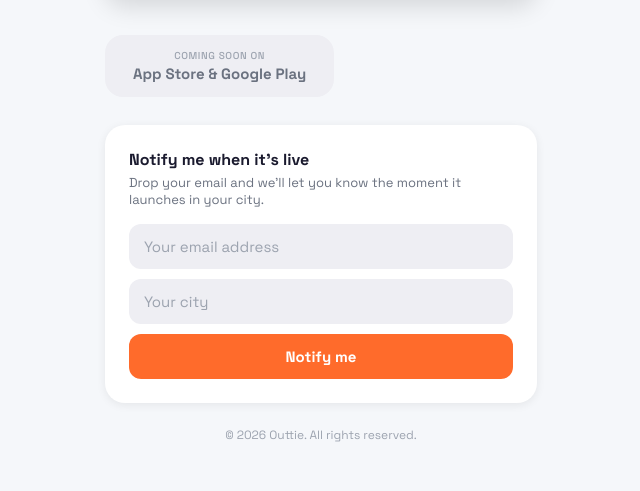
After one commit to yasshhanil/plan-recommendation-engine, a Django app: page / in a window 1280 px wide. The commit adds this page. Shown: the part 1147-1638 px from the top of the page, without its empty margins (319-959 px from the left). Run offline with Django 5.2, Linux system fonts and the light colour scheme.

Commit message:
fix: added home page and scoring improvements

```diff
--- a/plan_engine/urls.py
+++ b/plan_engine/urls.py
@@ -21,5 +21,6 @@ from recommendations import views
 urlpatterns = [
     path('admin/', admin.site.urls),
     path('api/', include('recommendations.urls')),
+    path('', views.home, name='home'),
     path('plan/<uuid:token>/', views.plan_landing_page, name='plan_landing_page'),
 ]
--- a/recommendations/constants.py
+++ b/recommendations/constants.py
@@ -2,7 +2,7 @@
 Constants for the Plan Recommendation Engine
 """
 
-VENUE_SWITCH_PROBABILITY = 0.9
+VENUE_SWITCH_PROBABILITY = 0.3
 
 CATEGORY_TAGS = [
     'cafe', 'restaurant', 'dessert', 'bar', 'activity', 'shopping'
--- a/recommendations/management/commands/fetch_venues.py
+++ b/recommendations/management/commands/fetch_venues.py
@@ -12,14 +12,14 @@ from django.conf import settings
 from recommendations.models import Venue, Area, TAG_STRUCTURE, validate_tags, tags_to_json
 
 # Global area and state variables
-AREA_NAME = 'Notting Hill'
+AREA_NAME = 'Camden'
 STATE_NAME = 'London'
 
 # Test region
 TEST_LOCATION = {
     'name': AREA_NAME,
-    'lat':  51.5152,
-    'lng': -0.2062,
+    'lat':  51.5390,
+    'lng': -0.1426,
     'radius': 3000  # 3km radius
 }
 
--- /dev/null
+++ b/recommendations/templates/home.html
@@ -0,0 +1,315 @@
+<!DOCTYPE html>
+<html lang="en">
+<head>
+  <meta charset="UTF-8">
+  <meta name="viewport" content="width=device-width, initial-scale=1.0">
+  <title>Outtie — Your night out, planned.</title>
+
+  <meta property="og:type"        content="website">
+  <meta property="og:title"       content="Outtie — Your night out, planned.">
+  <meta property="og:description" content="Tell us your vibe and we'll build the perfect day out, evening, or night on the town.">
+
+  <meta name="twitter:card"        content="summary_large_image">
+  <meta name="twitter:title"       content="Outtie — Your night out, planned.">
+  <meta name="twitter:description" content="Tell us your vibe and we'll build the perfect day out, evening, or night on the town.">
+
+  <link rel="preconnect" href="https://fonts.googleapis.com">
+  <link rel="preconnect" href="https://fonts.gstatic.com" crossorigin>
+  <link href="https://fonts.googleapis.com/css2?family=Space+Grotesk:wght@400;500;600;700;800&display=swap" rel="stylesheet">
+  <style>
+    :root {
+      --bg: #F5F7FA;
+      --card: #FFFFFF;
+      --input-surface: #EEEEF3;
+      --accent: #FF6B2B;
+      --success: #22C55E;
+      --text-primary: #1A1A2E;
+      --text-secondary: #6B7280;
+      --text-muted: #9CA3AF;
+      --radius-card: 20px;
+      --radius-pill: 999px;
+    }
+
+    * { margin: 0; padding: 0; box-sizing: border-box; }
+
+    body {
+      font-family: 'Space Grotesk', -apple-system, BlinkMacSystemFont, sans-serif;
+      background: var(--bg);
+      min-height: 100vh;
+      color: var(--text-primary);
+    }
+
+    .container {
+      max-width: 480px;
+      margin: 0 auto;
+      padding: 0 24px 48px;
+    }
+
+    /* ── Header ── */
+    .header { padding: 48px 0 40px; }
+
+    .logo {
+      font-size: 13px;
+      font-weight: 700;
+      color: var(--accent);
+      letter-spacing: 0.1em;
+      text-transform: uppercase;
+      margin-bottom: 32px;
+    }
+
+    .hero-label {
+      display: inline-block;
+      background: rgba(255, 107, 43, 0.1);
+      color: var(--accent);
+      font-size: 13px;
+      font-weight: 600;
+      padding: 4px 12px;
+      border-radius: var(--radius-pill);
+      margin-bottom: 16px;
+    }
+
+    .hero-heading {
+      font-size: 38px;
+      font-weight: 800;
+      color: var(--text-primary);
+      letter-spacing: -0.03em;
+      line-height: 1.1;
+      margin-bottom: 16px;
+    }
+
+    .hero-heading span { color: var(--accent); }
+
+    .hero-sub {
+      font-size: 17px;
+      color: var(--text-secondary);
+      line-height: 1.65;
+      margin-bottom: 0;
+    }
+
+    /* ── Screenshots ── */
+    .screenshots {
+      display: flex;
+      flex-direction: column;
+      gap: 16px;
+      margin: 36px 0;
+    }
+
+    .screenshot {
+      width: 100%;
+      border-radius: 20px;
+      box-shadow: 0 8px 24px rgba(0,0,0,0.13);
+      display: block;
+    }
+
+    /* ── Store badge ── */
+    .store-buttons {
+      display: flex;
+      gap: 12px;
+      margin-bottom: 28px;
+    }
+
+    .store-button {
+      background: var(--input-surface);
+      color: var(--text-muted);
+      border: none;
+      padding: 14px 28px;
+      border-radius: 18px;
+      font-weight: 700;
+      font-size: 14px;
+      display: inline-flex;
+      flex-direction: column;
+      align-items: center;
+      gap: 2px;
+      cursor: default;
+      font-family: inherit;
+    }
+
+    .store-button-label { font-size: 10px; font-weight: 500; text-transform: uppercase; letter-spacing: 0.06em; color: var(--text-muted); }
+    .store-button-name  { font-size: 15px; font-weight: 700; color: var(--text-secondary); }
+
+    /* ── Notify form ── */
+    .notify-form {
+      background: var(--card);
+      border-radius: var(--radius-card);
+      padding: 24px;
+      box-shadow: 0 2px 10px rgba(0,0,0,0.07);
+    }
+
+    .notify-form-title {
+      font-size: 16px;
+      font-weight: 700;
+      color: var(--text-primary);
+      margin-bottom: 4px;
+    }
+
+    .notify-form-subtitle {
+      font-size: 13px;
+      color: var(--text-secondary);
+      margin-bottom: 16px;
+    }
+
+    .notify-input {
+      width: 100%;
+      background: var(--input-surface);
+      border: 1.5px solid transparent;
+      border-radius: 12px;
+      padding: 12px 14px;
+      font-size: 15px;
+      color: var(--text-primary);
+      font-family: inherit;
+      margin-bottom: 10px;
+      outline: none;
+      transition: border-color 0.2s;
+    }
+
+    .notify-input::placeholder { color: var(--text-muted); }
+    .notify-input:focus { border-color: var(--accent); }
+    .notify-input.error { border-color: #EF4444; }
+
+    .notify-error {
+      font-size: 12px;
+      color: #EF4444;
+      margin-top: -6px;
+      margin-bottom: 10px;
+      display: none;
+    }
+
+    .notify-submit {
+      width: 100%;
+      background: var(--accent);
+      color: #fff;
+      border: none;
+      border-radius: 12px;
+      padding: 13px;
+      font-size: 15px;
+      font-weight: 700;
+      cursor: pointer;
+      font-family: inherit;
+      transition: opacity 0.2s;
+    }
+
+    .notify-submit:hover { opacity: 0.88; }
+    .notify-submit:disabled { opacity: 0.5; cursor: default; }
+
+    .notify-success {
+      display: none;
+      text-align: center;
+      padding: 8px 0;
+    }
+
+    .notify-success-icon { font-size: 32px; margin-bottom: 8px; }
+
+    .notify-success-text {
+      font-size: 15px;
+      font-weight: 600;
+      color: var(--success);
+    }
+
+    .notify-success-sub {
+      font-size: 13px;
+      color: var(--text-secondary);
+      margin-top: 4px;
+    }
+
+    /* ── Footer ── */
+    .footer { text-align: center; padding: 24px 0 0; color: var(--text-muted); font-size: 12px; }
+  </style>
+</head>
+<body>
+  <div class="container">
+    <div class="header">
+      <div class="logo">Outtie</div>
+      <span class="hero-label">Coming soon</span>
+      <h1 class="hero-heading">Your night out,<br><span>planned.</span></h1>
+      <p class="hero-sub">Tell us your vibe — we'll build you a day out, evening, or night on the town that fits. Discover thousands of unique possibilities across your city — no two <strong style="color:var(--accent);">outings</strong> are the same. Every plan is shareable as a card so you can send it to friends or loved ones before you've even made plans to meet.</p>
+    </div>
+
+    <div class="screenshots">
+      <img class="screenshot" src="https://storage.googleapis.com/plan-venue-images/static-resources/152shots_so.png" alt="Outtie app screenshot">
+      <img class="screenshot" src="https://storage.googleapis.com/plan-venue-images/static-resources/483shots_so.png" alt="Outtie app screenshot">
+    </div>
+
+    <div class="store-buttons">
+      <div class="store-button">
+        <span class="store-button-label">Coming soon on</span>
+        <span class="store-button-name">App Store &amp; Google Play</span>
+      </div>
+    </div>
+
+    <div class="notify-form" id="notifyForm">
+      <p class="notify-form-title">Notify me when it's live</p>
+      <p class="notify-form-subtitle">Drop your email and we'll let you know the moment it launches in your city.</p>
+
+      <input class="notify-input" id="notifyEmail" type="email" placeholder="Your email address" autocomplete="email">
+      <p class="notify-error" id="emailError">Please enter a valid email address.</p>
+
+      <input class="notify-input" id="notifyCity" type="text" placeholder="Your city" autocomplete="address-level2">
+      <p class="notify-error" id="cityError">Please enter your city.</p>
+
+      <button class="notify-submit" id="notifySubmit" onclick="submitWaitlist()">Notify me</button>
+
+      <div class="notify-success" id="notifySuccess">
+        <div class="notify-success-icon">🎉</div>
+        <p class="notify-success-text">You're on the list!</p>
+        <p class="notify-success-sub">We'll email you as soon as we launch.</p>
+      </div>
+    </div>
+
+    <footer class="footer">
+      <p>© 2026 Outtie. All rights reserved.</p>
+    </footer>
+  </div>
+
+  <script>
+    function submitWaitlist() {
+      var emailEl = document.getElementById('notifyEmail');
+      var cityEl  = document.getElementById('notifyCity');
+      var emailErr = document.getElementById('emailError');
+      var cityErr  = document.getElementById('cityError');
+      var btn = document.getElementById('notifySubmit');
+
+      var email = emailEl.value.trim();
+      var city  = cityEl.value.trim();
+      var valid = true;
+
+      emailEl.classList.remove('error'); emailErr.style.display = 'none';
+      cityEl.classList.remove('error');  cityErr.style.display  = 'none';
+
+      if (!email || !/^[^\s@]+@[^\s@]+\.[^\s@]+$/.test(email)) {
+        emailEl.classList.add('error'); emailErr.style.display = 'block';
+        valid = false;
+      }
+      if (!city) {
+        cityEl.classList.add('error'); cityErr.style.display = 'block';
+        valid = false;
+      }
+      if (!valid) return;
+
+      btn.disabled = true;
+      btn.textContent = 'Saving...';
+
+      fetch('/api/join-waitlist/', {
+        method: 'POST',
+        headers: { 'Content-Type': 'application/json' },
+        body: JSON.stringify({ email: email, city: city })
+      })
+      .then(function(r) { return r.json(); })
+      .then(function(data) {
+        document.getElementById('notifyForm').querySelector('.notify-form-title').style.display = 'none';
+        document.getElementById('notifyForm').querySelector('.notify-form-subtitle').style.display = 'none';
+        emailEl.style.display = 'none'; emailErr.style.display = 'none';
+        cityEl.style.display  = 'none'; cityErr.style.display  = 'none';
+        btn.style.display = 'none';
+        var successEl = document.getElementById('notifySuccess');
+        successEl.style.display = 'block';
+        successEl.querySelector('.notify-success-text').textContent = data.message || "You're on the list!";
+      })
+      .catch(function() {
+        btn.disabled = false;
+        btn.textContent = 'Notify me';
+        alert('Something went wrong. Please try again.');
+      });
+    }
+  </script>
+</body>
+</html>
--- a/recommendations/views.py
+++ b/recommendations/views.py
@@ -18,7 +18,7 @@ from .functions import (
     assign_weights,
     generate_plan,
     generate_plan_from_template,
-    ensure_category_tags_prioritized,
+    ensure_input_tags_prioritized,
     generate_share_image
 )
 from django.template.loader import render_to_string
@@ -121,7 +121,7 @@ def template_recommendation(request):
                 template_weights = PLAN_STAGE_WEIGHTS_2_STAGE.get(template_id, {}).get(confidence_level, {})
             else:
                 template_weights = PLAN_STAGE_WEIGHTS_3_STAGE.get(template_id, {}).get(confidence_level, {})
-            template_weights = ensure_category_tags_prioritized(template_weights, input_tags)
+            template_weights = ensure_input_tags_prioritized(template_weights, input_tags)
             plan_result = generate_plan_from_template(template_weights, input_tags, area_id, num_recommendations=number_of_stages)
 
         result = {
@@ -396,9 +396,10 @@ def plan_landing_page(request, token):
     # Fetch venues if plan has venue_ids, preserving order and parsing tags
     venues = []
     if plan.ids:
-        venue_map = {v.id: v for v in Venue.objects.filter(id__in=plan.ids)}
+        venue_map = {v.id: v for v in Venue.objects.select_related('area').filter(id__in=plan.ids)}
         plan_areas = plan.area if isinstance(plan.area, list) else []
         prev_lat = prev_lng = None
+        prev_area = None
         for i, venue_id in enumerate(plan.ids):
             venue = venue_map.get(venue_id)
             if not venue:
@@ -413,6 +414,16 @@ def plan_landing_page(request, token):
             if prev_lat is not None and venue.lat and venue.lng:
                 distance_km = _haversine(prev_lat, prev_lng, float(venue.lat), float(venue.lng))
             raw_area = plan_areas[i] if i < len(plan_areas) else (plan_areas[-1] if plan_areas else None)
+            db_area = venue.area.name if venue.area else None
+            stored_area = _fmt_area(raw_area)
+            city_name = plan.city.name if plan.city else None
+            # Prefer DB area; only use stored area if it differs from the city name
+            if db_area:
+                area_name = db_area
+            elif stored_area and stored_area.lower() != (city_name or '').lower():
+                area_name = stored_area
+            else:
+                area_name = city_name
             venues.append({
                 'name': venue.name,
                 'summary': venue.summary,
@@ -422,12 +433,22 @@ def plan_landing_page(request, token):
                 'rating': float(venue.rating) if venue.rating is not None else None,
                 'price_display': price_symbols.get(venue.price_level, ''),
                 'tags': tags,
-                'area': _fmt_area(raw_area),
+                'area': area_name,
+                'area_changed': area_name != prev_area,
                 'distance_km': distance_km,
             })
             prev_lat, prev_lng = venue.lat, venue.lng
+            prev_area = area_name
 
-    plan_area_display = ', '.join(_fmt_area(a) for a in (plan.area or []) if a)
+    _city_name_lower = (plan.city.name if plan.city else '').lower()
+    _seen = set()
+    _display_areas = []
+    for a in (plan.area or []):
+        fmt = _fmt_area(a)
+        if fmt and fmt.lower() not in _seen and fmt.lower() != _city_name_lower:
+            _seen.add(fmt.lower())
+            _display_areas.append(fmt)
+    plan_area_display = ', '.join(_display_areas) or (plan.city.name if plan.city else '')
 
     context = {
         'plan': plan,
@@ -545,6 +566,10 @@ def preview_share_card(request):
     return JsonResponse({"error": "Method not allowed"}, status=405)
 
 
+def home(request):
+    return render(request, 'home.html')
+
+
 @csrf_exempt
 def join_waitlist(request):
     if request.method != 'POST':
```
Also changed, not shown: recommendations/functions.py (+73 -38 lines), recommendations/templates/plan_landing.html (+57 -6 lines).
